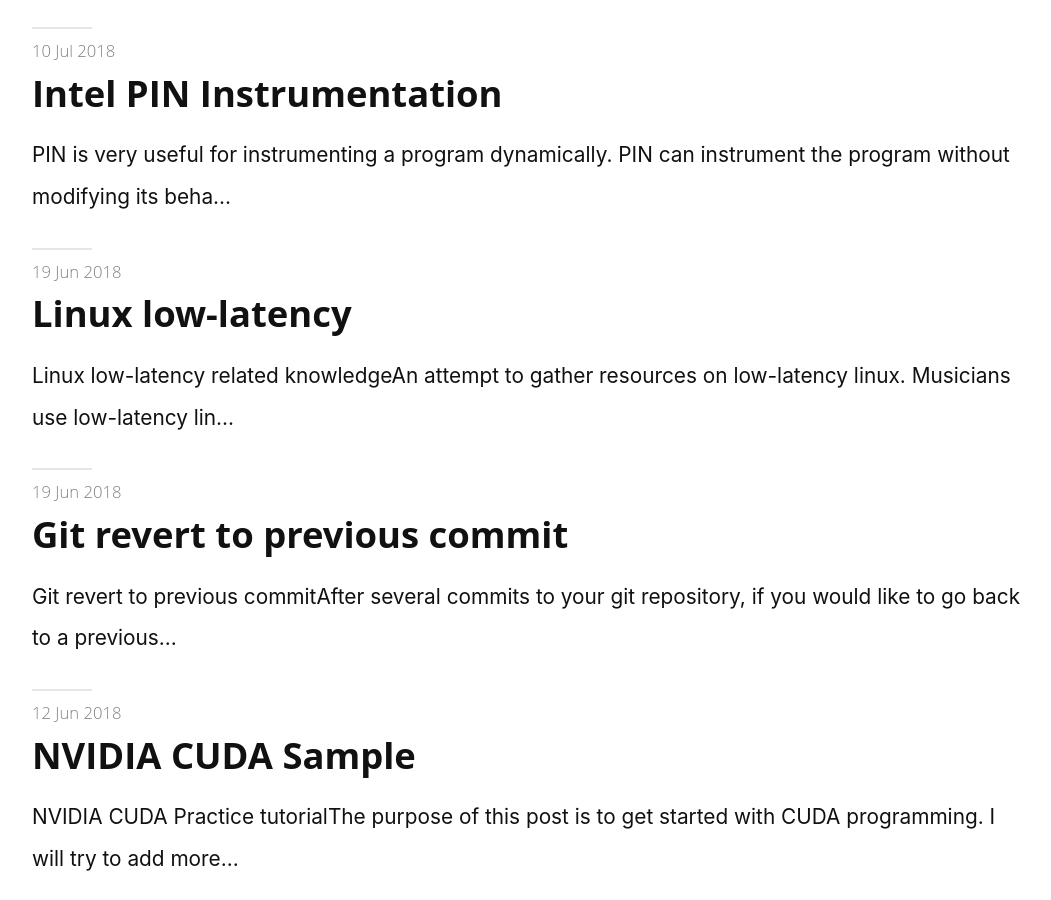
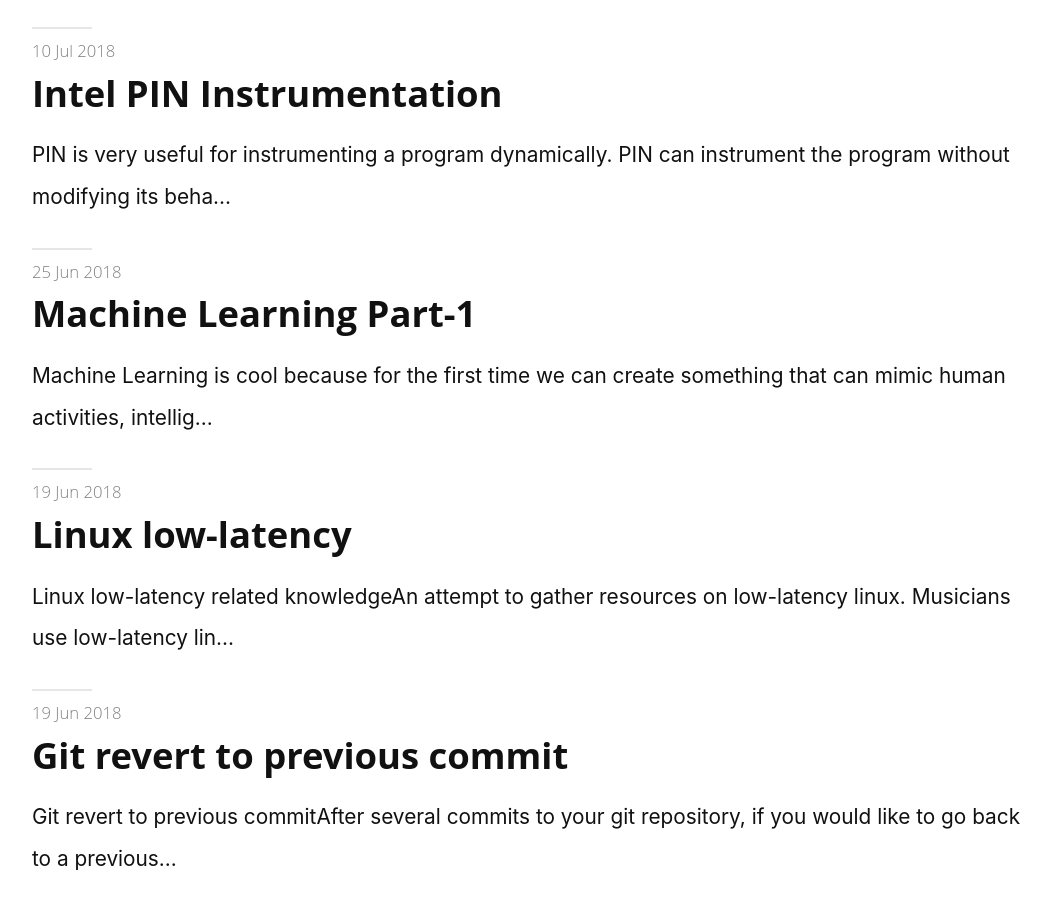
Before and after one commit to summonersRift/summonersrift.github.io, a Jekyll site: the page built from articles.md, in a window 1280 px wide and 900 px high, scrolled down 1575 px. Shown: the whole window, without its empty margins (108-1159 px from the left). Built offline with Jekyll 4.4.1, drawn with Linux system fonts in a browser that asks for light colours; nearby versions of some CDN libraries; a file with an impossible date is left out; some of the changed lines change nothing that is shown.

Commit message:
machine leraning post update

```diff
--- a/_posts/2018-06-25-machine-leraning-1.markdown
+++ b/_posts/2018-06-25-machine-leraning-1.markdown
@@ -1,11 +1,10 @@
 ---
 layout: post
 title: Machine Learning Part-1
-date: {}
 published: true
 ---
 
-<p class="intro">Machine Learning...</p>
+<p class="intro">Machine Learning is cool because for the first time we can create something that can mimic human activities, intelligence. Just like children learn anything really fast, similarly machine learning is advancing at a rapid pace now-a-days. Commercial interest is machine learning is driving the aggresively driving the innovation on many frontier now-a-days that are solving real-world problems. This is just the beginning of artificial intelligence in general. The future in 50 years will be exciting where humans will be enhanced with artificially intelligent chips and machines will start to co-exist. Long way for us to get there. But we must start somewhere.</p>
 Steps of using machine learning:
 1. Retrieve data.
 1. Clean data.
```
